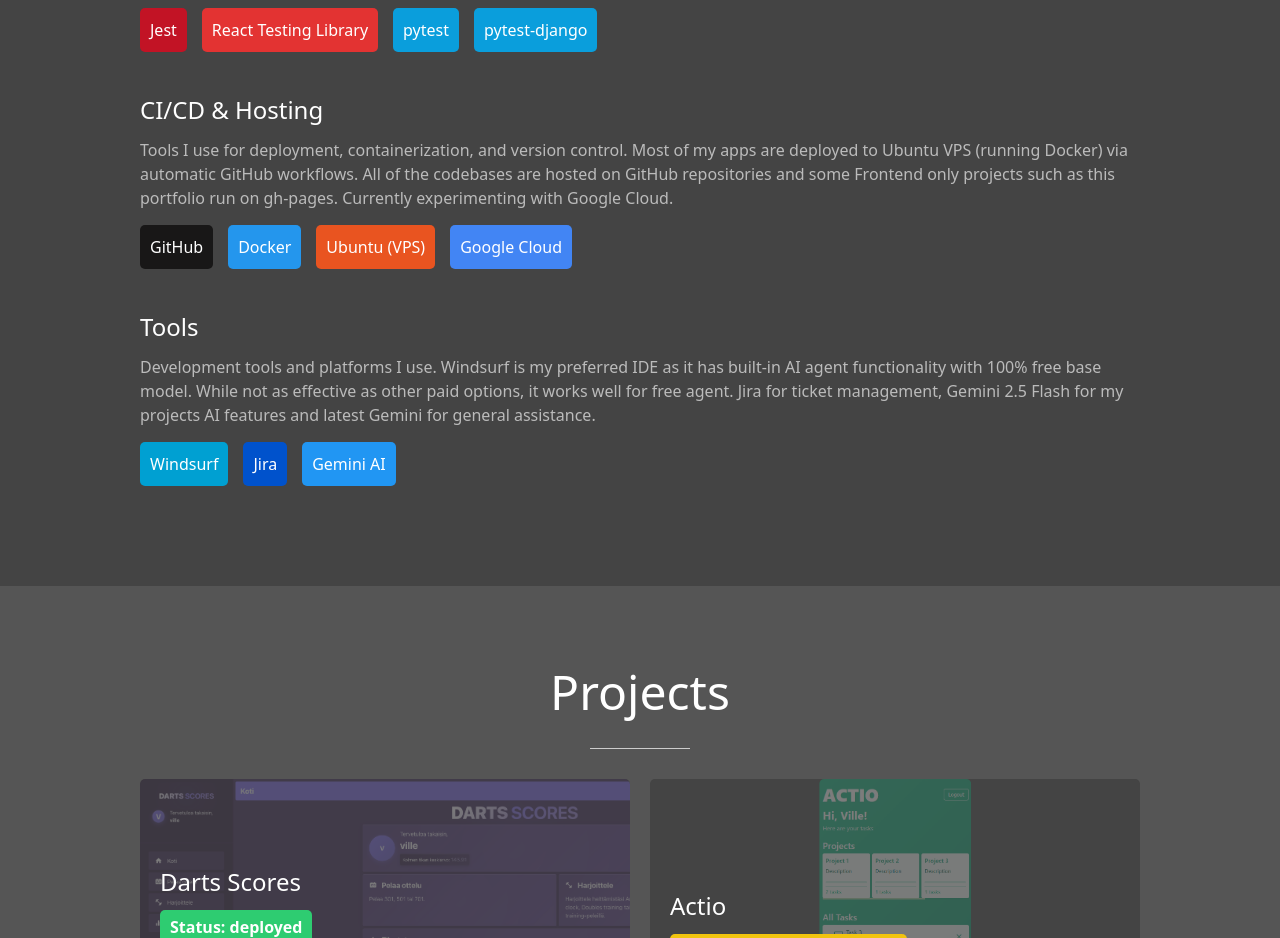
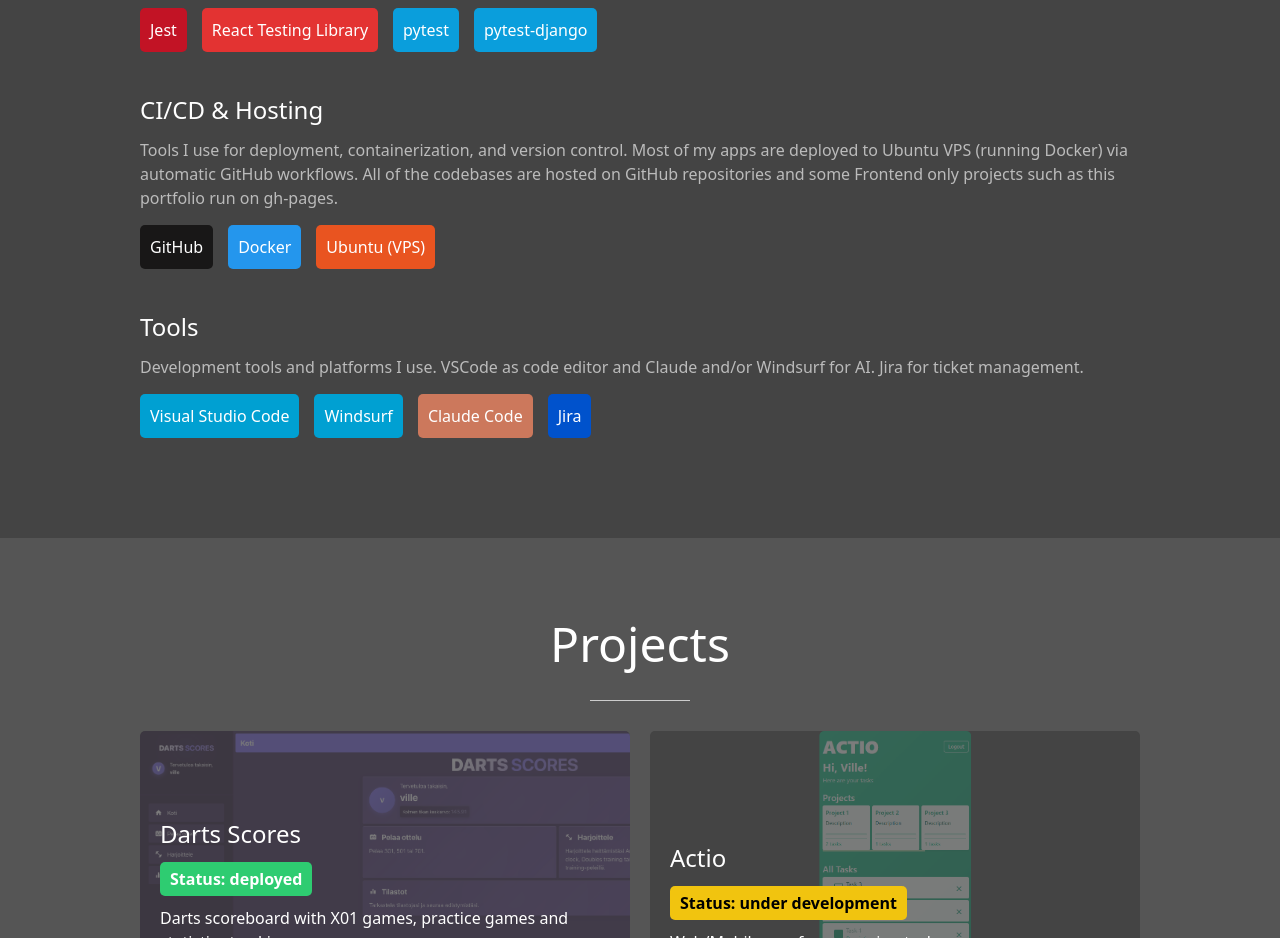
Before and after one commit to vtcoding/vtcoding-portfolio, a React (Vite) app: page / in a window 1280 px wide. Shown: the part 1200-2138 px from the top of the page. Built offline with nearby package versions, Linux system fonts and the light colour scheme.

Commit message:
Removed google cloud, unused code and added claude

```diff
--- a/src/App.jsx
+++ b/src/App.jsx
@@ -41,20 +41,6 @@
         });
     }
   }, [selectedProject]);
-
-  const nextImage = (e) => {
-    e.stopPropagation();
-    setCurrentImageIndex(prev =>
-      prev === selectedProject.images.length - 1 ? 0 : prev + 1
-    );
-  };
-
-  const prevImage = (e) => {
-    e.stopPropagation();
-    setCurrentImageIndex(prev =>
-      prev === 0 ? selectedProject.images.length - 1 : prev - 1
-    );
-  };
 
   const openProject = (project) => {
     setSelectedProject(project);
@@ -134,27 +120,24 @@
               Tools I use for deployment, containerization, and version control.
               Most of my apps are deployed to Ubuntu VPS (running Docker) via automatic GitHub workflows.
               All of the codebases are hosted on GitHub repositories and some Frontend only projects such as this portfolio run on gh-pages.
-              Currently experimenting with Google Cloud.
             </p>
             <div className={styles.technologies}>
               <div className={`${styles.technology} ${styles.github}`}>GitHub</div>
               <div className={`${styles.technology} ${styles.docker}`}>Docker</div>
               <div className={`${styles.technology} ${styles.ubuntu}`}>Ubuntu (VPS)</div>
-              <div className={`${styles.technology} ${styles.googlecloud}`}>Google Cloud</div>
             </div>
           </div>
 
           <div className={styles.techCategory}>
             <h3 className={styles.categoryTitle}>Tools</h3>
             <p className={styles.categoryDescription}>
-              Development tools and platforms I use.
-              Windsurf is my preferred IDE as it has built-in AI agent functionality with 100% free base model. While not as effective as other paid options, it works well for free agent.
-              Jira for ticket management, Gemini 2.5 Flash for my projects AI features and latest Gemini for general assistance.
+              Development tools and platforms I use. VSCode as code editor and Claude and/or Windsurf for AI. Jira for ticket management.
             </p>
             <div className={styles.technologies}>
+              <div className={`${styles.technology} ${styles.windsurf}`}>Visual Studio Code</div>
               <div className={`${styles.technology} ${styles.windsurf}`}>Windsurf</div>
+              <div className={`${styles.technology} ${styles.claude}`}>Claude Code</div>
               <div className={`${styles.technology} ${styles.jira}`}>Jira</div>
-              <div className={`${styles.technology} ${styles.geminiai}`}>Gemini AI</div>
             </div>
           </div>
         </div>
--- a/src/App.module.css
+++ b/src/App.module.css
@@ -160,6 +160,7 @@
 
 
 .windsurf { background-color: #00A0D2; }
+.claude { background-color: #CC785C; }
 .geminiai { background-color: #2196f3; }
 .ubuntu { background-color: #E95420; }
 
@@ -168,9 +169,6 @@
 .reacttestinglibrary { background-color: #E33332; color: white; }
 .pytest { background-color: #0A9EDC; color: white; }
 .pytestdjango { background-color: #0A9EDC; color: white; }
-
-/* Cloud Platform Colors */
-.googlecloud { background-color: #4285F4; }
 
 
 .projects {
```
